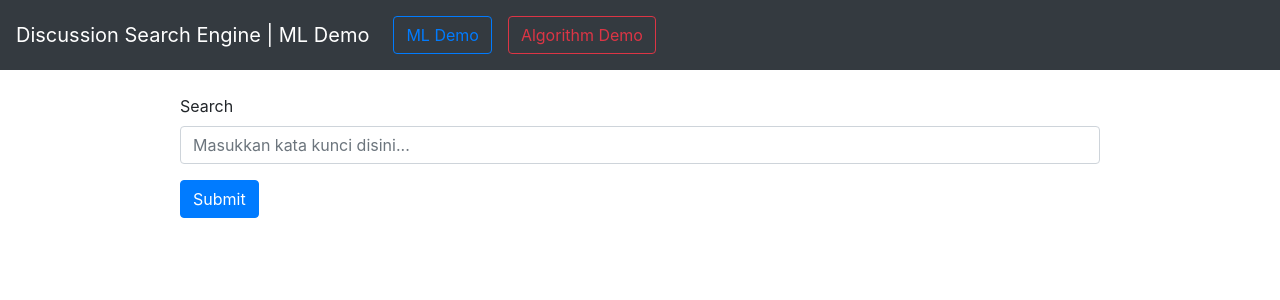
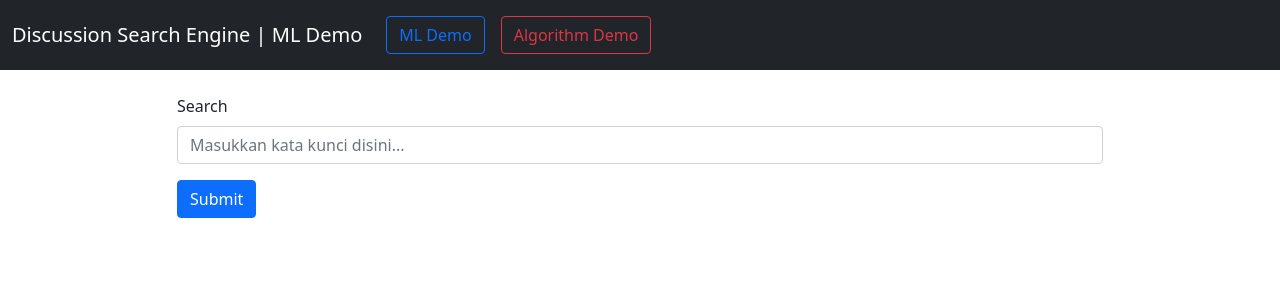
Before and after one commit to denn-acrymoore/bangkit_discussion_search_engine_showcase, a Flask app: page /ml-demo in a window 1280 px wide. Shown: the top 300 px of the page. Run offline with Flask 2, Linux system fonts and the light colour scheme; parts of the project's set-up code (start-up, migrations or seed data) failed here and were passed over.

Commit message:
Update Dummy Data, Bootstrap, and app.py
UPDATES:
- Added dummy data for showcase (current total = 15 data).
- Upgrade Bootstrap from v4.6 to v5.1.
- Update main_layout.html to properly use Bootstrap v5.1.
- Added docstring to app.py to better describe the functionality
  of each custom function.

```diff
--- a/app.py
+++ b/app.py
@@ -37,6 +37,8 @@ def algorithm_demo():
                                 preprocessed_query_list=query_list)
 
 def init_dummy_data():
+    """Read the dummy data and convert it into a list of objects"""
+
     # Get the Excel Path:
     # NOTE: __file__ is the absolute path of this app.py
     # NOTE: os.pardir is the parent directory (..)
@@ -60,6 +62,8 @@ def init_dummy_data():
     return dummy_data
 
 def preprocess_text_data(query):
+    """Process the text data and output a list of each processed words"""
+
     preprocessed_query = query.lower()
 
     regex = r"\b[a-z]+\b"
--- a/templates/main_layout.html
+++ b/templates/main_layout.html
@@ -9,22 +9,22 @@
     <!-- Custom CSS -->
     <link rel="stylesheet" href="{{ url_for('static', filename='main.css') }}">
 
-    <!-- Bootstrap v4.6 CSS -->
-    <link rel="stylesheet" href="https://cdn.jsdelivr.net/npm/bootstrap@4.6.1/dist/css/bootstrap.min.css" integrity="sha384-zCbKRCUGaJDkqS1kPbPd7TveP5iyJE0EjAuZQTgFLD2ylzuqKfdKlfG/eSrtxUkn" crossorigin="anonymous">
+    <!-- Bootstrap v5.1 CSS -->
+    <link href="https://cdn.jsdelivr.net/npm/bootstrap@5.1.3/dist/css/bootstrap.min.css" rel="stylesheet" integrity="sha384-1BmE4kWBq78iYhFldvKuhfTAU6auU8tT94WrHftjDbrCEXSU1oBoqyl2QvZ6jIW3" crossorigin="anonymous">
 
-    <!-- Bootstrap v4.6 JS -->
-    <script src="https://cdn.jsdelivr.net/npm/jquery@3.5.1/dist/jquery.slim.min.js" integrity="sha384-DfXdz2htPH0lsSSs5nCTpuj/zy4C+OGpamoFVy38MVBnE+IbbVYUew+OrCXaRkfj" crossorigin="anonymous"></script>
-    <script src="https://cdn.jsdelivr.net/npm/bootstrap@4.6.1/dist/js/bootstrap.bundle.min.js" integrity="sha384-fQybjgWLrvvRgtW6bFlB7jaZrFsaBXjsOMm/tB9LTS58ONXgqbR9W8oWht/amnpF" crossorigin="anonymous"></script>
+    <!-- Bootstrap v5.1 JS -->
+    <script src="https://cdn.jsdelivr.net/npm/bootstrap@5.1.3/dist/js/bootstrap.bundle.min.js" integrity="sha384-ka7Sk0Gln4gmtz2MlQnikT1wXgYsOg+OMhuP+IlRH9sENBO0LRn5q+8nbTov4+1p" crossorigin="anonymous"></script>
 </head>
 <body>
   <!-- NavBar -->
   <nav class="navbar navbar-expand-lg navbar-dark bg-dark">
+    <div class="container-fluid">
       <span class="navbar-brand" href="#">Discussion Search Engine | {% block heading %}{% endblock %}</span>
-    <button class="navbar-toggler" type="button" data-toggle="collapse" data-target="#navbarSupportedContent" aria-controls="navbarSupportedContent" aria-expanded="false" aria-label="Toggle navigation">
+      <button class="navbar-toggler" type="button" data-bs-toggle="collapse" data-bs-target="#navbarNav" aria-controls="navbarNav" aria-expanded="false" aria-label="Toggle navigation">
         <span class="navbar-toggler-icon"></span>
       </button>
 
-    <div class="collapse navbar-collapse" id="navbarSupportedContent">
+      <div class="collapse navbar-collapse" id="navbarNav">
         <div class="navbar-nav mr-auto">
           <a
             class="nav-item nav-link"
@@ -38,18 +38,19 @@
           </a>
         </div>
       </div>
+    </div>
   </nav>
 
   <!-- Container for the contents -->
   <div class="container mt-4">
 
     <!-- Search Query Form -->
-    <div class="row mb-4">
+    <div class="row mb-3">
         <div class="col-md-1"></div>
         <div class="col-md-10">
           <form action="{% block form_action %}{% endblock %}" method="post">
-            <div class="form-group">
-                <label for="query">Search</label>
+            <div class="form-group mb-3">
+                <label for="query" class="form-label">Search</label>
                 <input type="text" class="form-control" id="query" name="query"
                   placeholder="Masukkan kata kunci disini..." value="{{ query }}">
             </div>
@@ -63,12 +64,10 @@
     <div class="row">
       <div class="col-md-1"></div>
       <div class="col-md-10">
-        <div class="alert alert-success alert-dismissible fade show" role="alert">
+        <div class="alert alert-warning alert-dismissible fade show" role="alert">
           <b>Pre-Processed Search Query:</b> <br>
           {{ " ".join(preprocessed_query_list) }}
-          <button type="button" class="close" data-dismiss="alert" aria-label="Close">
-            <span aria-hidden="true">&times;</span>
-          </button>
+          <button type="button" class="btn-close" data-bs-dismiss="alert" aria-label="Close"></button>
         </div>
       </div>
     </div>
@@ -80,9 +79,9 @@
     <div class="row mb-3">
       <div class="col-md-1"></div>
       <div class="col-md-10">
-        <div class="card" style="width: 100%;">
+        <div class="card border-success">
+          <h5 class="card-header text-white bg-success">{{ discussion['title'] }}</h5>
           <div class="card-body">
-            <h5 class="card-title">{{ discussion['title'] }}</h5>
             <p class="card-text">
               {{ discussion['content'] }}
             </p>
```
Also changed, not shown: 1 other file. Lines whose indentation alone changed are shown as unchanged.
